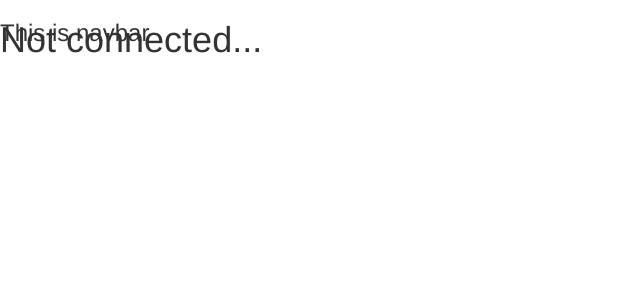
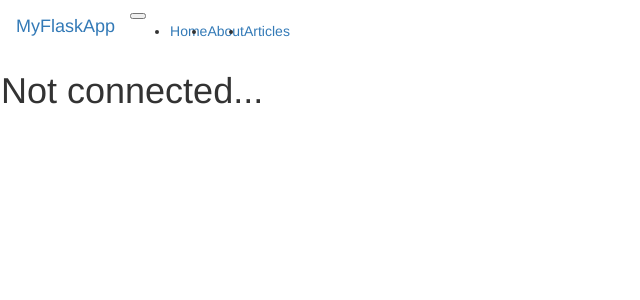
Before and after one commit to BentouDev/MichalModbus, a Flask app: page / in a window 1280 px wide. Shown: the top 300 px of the page, without its empty margins (0-640 px from the left). Run offline with Flask 2, Linux system fonts and the light colour scheme; some libraries are stand-ins or nearby versions.

Commit message:
za Navbar

```diff
--- a/templates/index.html
+++ b/templates/index.html
@@ -2,10 +2,18 @@
 {% block title %}{{ title }} - Michal{% endblock %}
 
 {% block navbar %}
-<div class="navbar navbar-fixed-top">
-  <!-- ... -->
-  <h3>This is navbar</h3>
-</div>
+<nav class="navbar navbar-expand-lg navbar-light bg-light">
+    <a class="navbar-brand" href="#">MyFlaskApp</a>
+    <button class="navbar-toggler" type="button" data-toggle="collapse" data-target="#navbarNav" aria-controls="navbarNav" aria-expanded="false" aria-label="Toggle navigation">
+      <span class="navbar-toggler-icon"></span>
+    </button>
+    <div class="collapse navbar-collapse" id="navbarNav">
+        <ul class="navbar-nav">
+          <li class="nav-item active"><a class="nav-link" href="/">Home</a></li>
+          <li class="nav-item"><a class="nav-link" href="/about">About</a></li>
+          <li class="nav-item"><a class="nav-link" href="/articles">Articles</a></li>
+        </ul>
+    </div>
 {% endblock %}
 
 {% block content %}
```
